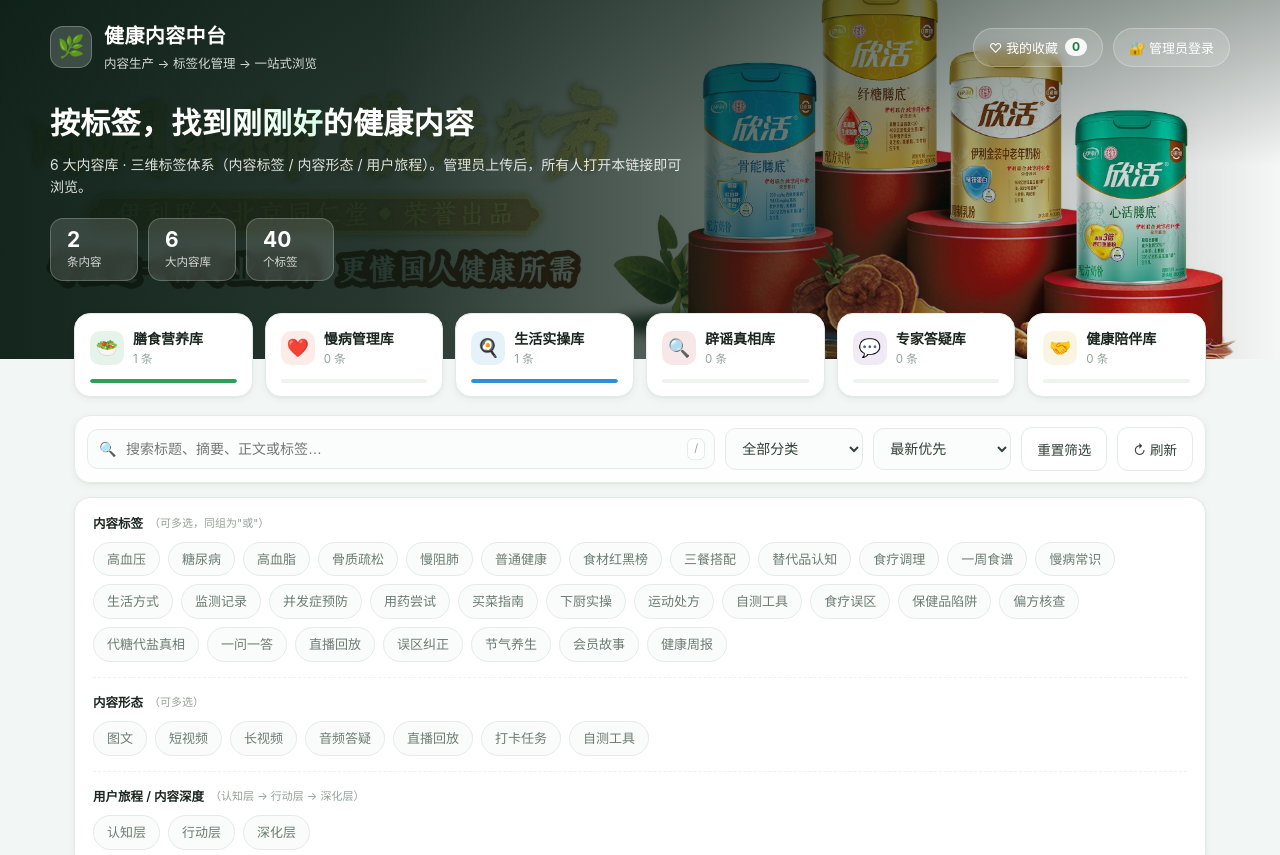
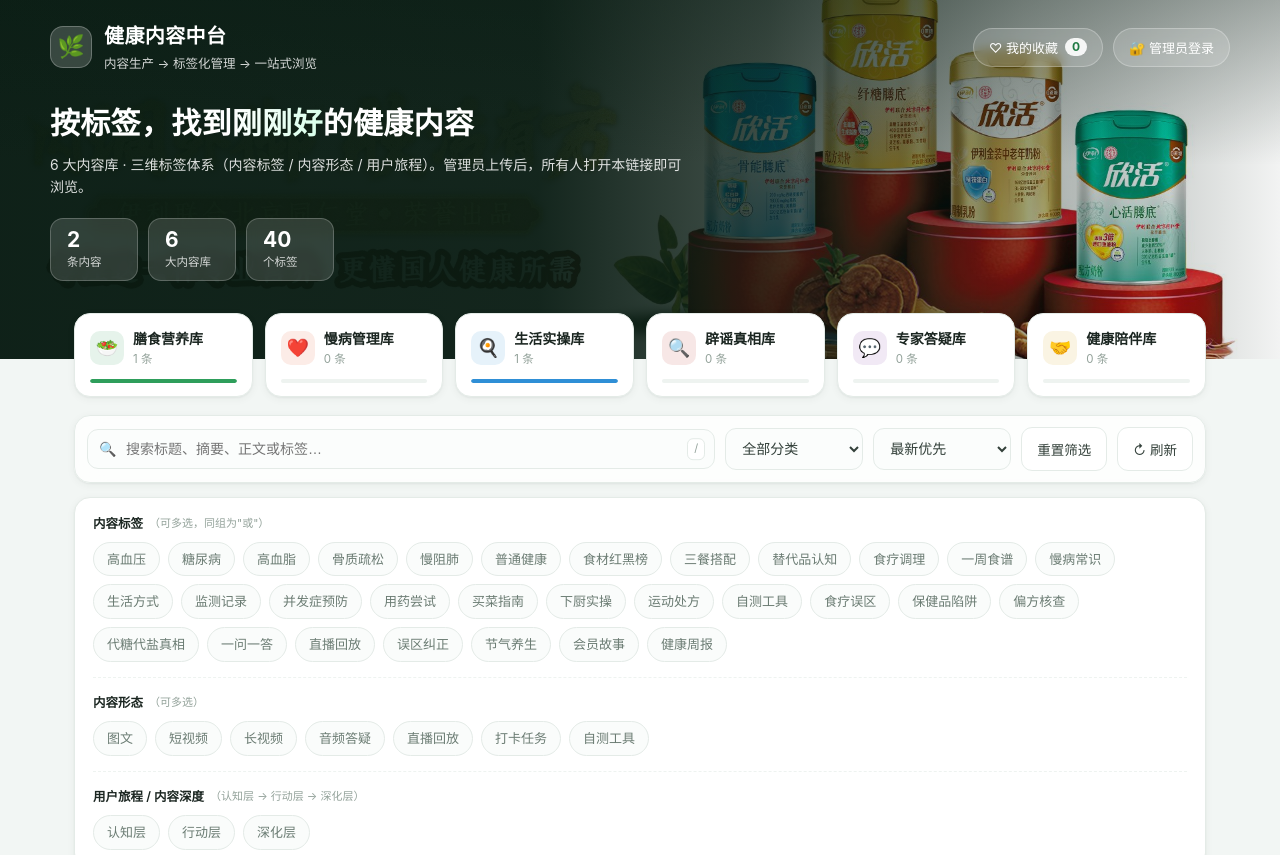
Before and after one commit to zhuerhu/health-content-platform, a website: page docs/index.html in a window 1280 px wide. Shown: the top 855 px of the page. Drawn offline with Linux system fonts and the light colour scheme.

Commit message:
add/update: docs/styles.css

```diff
--- a/docs/styles.css
+++ b/docs/styles.css
@@ -48,7 +48,7 @@
   content: ""; position: absolute; inset: 0;
   background:
     linear-gradient(180deg, rgba(7,26,17,.34) 0%, rgba(7,26,17,0) 46%),
-    linear-gradient(90deg, rgba(7,26,17,.95) 0%, rgba(7,26,17,.87) 30%, rgba(7,26,17,.66) 55%, rgba(7,26,17,.26) 80%, rgba(7,26,17,.04) 100%);
+    linear-gradient(90deg, rgba(7,26,17,.97) 0%, rgba(7,26,17,.95) 42%, rgba(7,26,17,.76) 60%, rgba(7,26,17,.36) 80%, rgba(7,26,17,.05) 100%);
   pointer-events: none;
 }
 .site-header .wrap { position: relative; max-width: 1180px; margin: 0 auto; }
```
